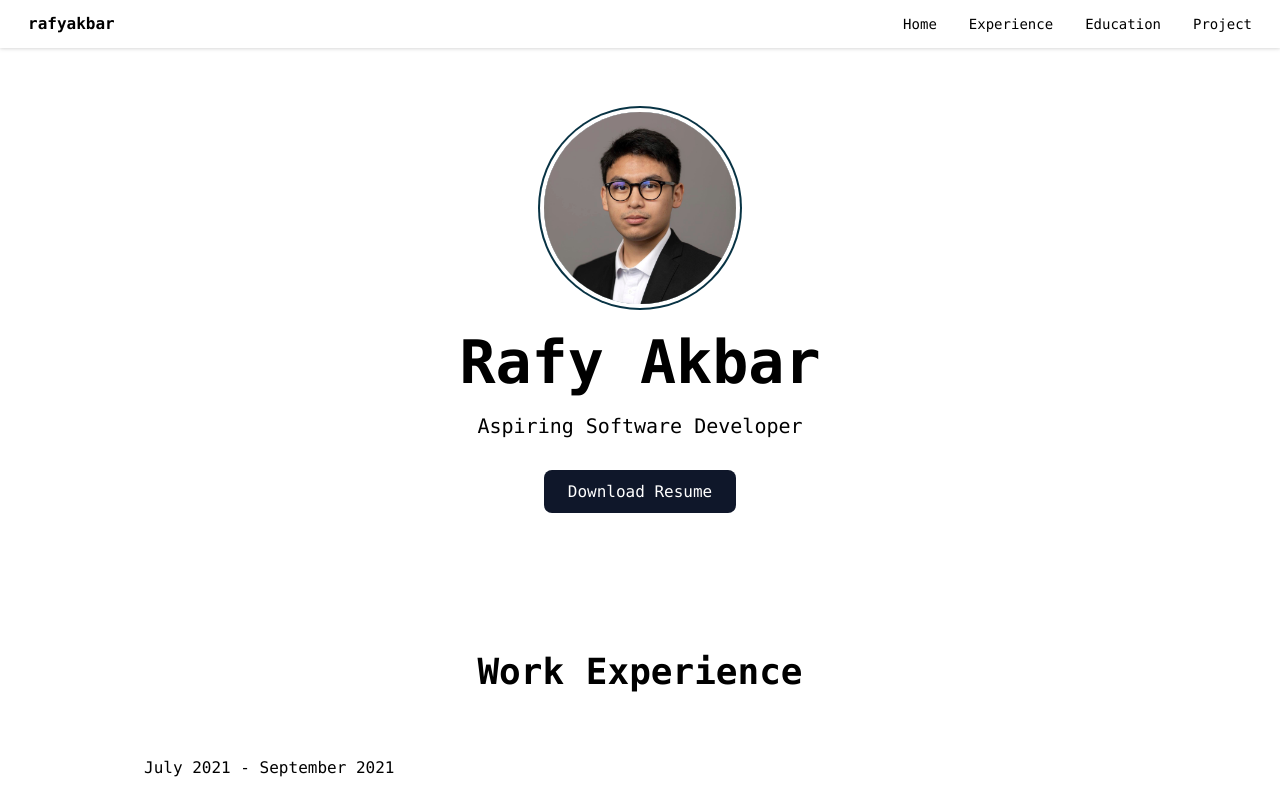
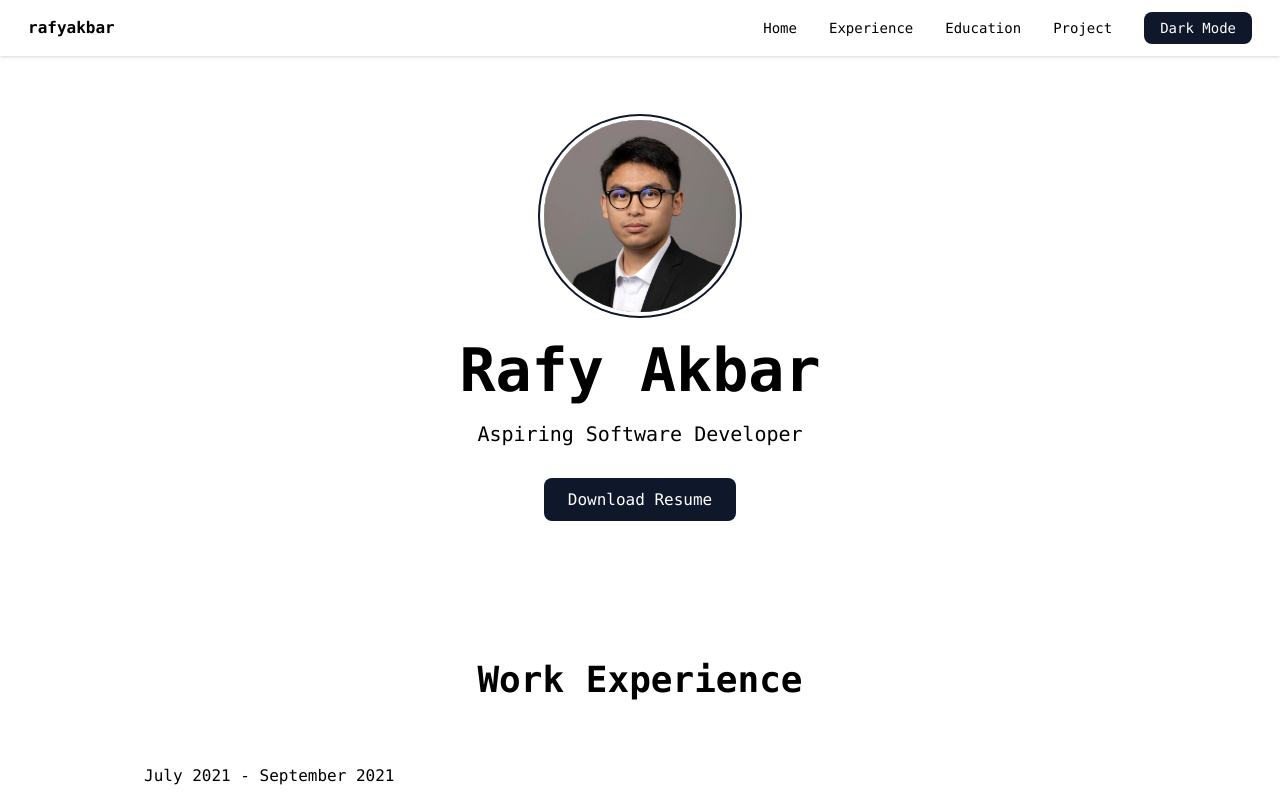
Before and after one commit to Rafyakbar02/portfolio-web, a React (Vite) app: page / in a window 1280 px wide. Shown: the top 794 px of the page. Built offline with nearby package versions, Linux system fonts and the light colour scheme.

Commit message:
implemented dark mode

```diff
--- a/src/App.jsx
+++ b/src/App.jsx
@@ -1,17 +1,62 @@
-import {
-  Navbar,
-  Hero,
-  Timeline,
-  ProjectList,
-  Contact,
-  Footer,
-} from "./components";
-import React from "react";
+import { Hero, Timeline, ProjectList, Contact, Footer } from "./components";
+import React, { useState } from "react";
+import { navLinks } from "./constants";
+import { menu, close } from "./assets";
 
 function App() {
+  const [darkMode, setDarkMode] = useState(false);
+  const [toggle, setToggle] = useState(false);
+
   return (
-    <div className="font-mono">
-      <Navbar />
+    <div className={`${darkMode ? "dark" : ""} font-mono`}>
+      <nav
+        className={` bg-white dark:bg-slate-900 dark:text-white sm:flex sm:justify-between sticky top-0 drop-shadow w-full p-3`}
+      >
+        <div className="flex justify-between items-center">
+          <a
+            className="font-semibold text-base  dark:hover:text-neutral-300 hover:text-neutral-700 hover:scale-105 transition ease-in mx-4"
+            href="#Home"
+          >
+            rafyakbar
+          </a>
+          <div className="sm:hidden flex flex-1 justify-end items-center">
+            <img
+              src={toggle ? close : menu}
+              alt="menu"
+              className="w-[28px] h-[28px] object-contain"
+              onClick={() => setToggle((prev) => !prev)}
+            />
+          </div>
+        </div>
+        <ul
+          className={`${
+            toggle ? "block" : "hidden"
+          } sm:flex sm:items-center justify-end mt-2 sm:mt-0`}
+        >
+          {navLinks.map((nav, index) => (
+            <li
+              key={nav.id}
+              className="my-3 sm:my-0 mx-4 text-sm hover:text-neutral-700 dark:hover:text-neutral-300"
+            >
+              <a
+                className="align-middle"
+                href={`#${nav.id}`}
+                scroll={false}
+                onClick={() => setToggle((prev) => !prev)}
+              >
+                {nav.title}
+              </a>
+            </li>
+          ))}
+
+          <button
+            className="text-sm transition-all ease-in px-4 py-1.5 mx-4 rounded-lg bg-slate-900 dark:bg-white text-white dark:text-slate-900 hover:bg-slate-800 hover:rounded-3xl"
+            onClick={() => setDarkMode((prev) => !prev)}
+          >
+            {darkMode ? "Light Mode" : "Dark Mode"}
+          </button>
+        </ul>
+      </nav>
       <Hero />
       <Timeline heading={"Work Experience"} />
       <Timeline heading={"Education"} />
--- a/src/components/Contact.jsx
+++ b/src/components/Contact.jsx
@@ -3,23 +3,35 @@ import { github, linkedin } from "../assets";
 
 const Contact = () => {
   return (
-    <div className="p-10">
+    <div className="p-10 dark:bg-slate-900 dark:text-white">
       <h2 className="text-xl font-semibold text-center mb-8">Find me on</h2>
       <div className="flex flex-wrap justify-center gap-8 mb-16">
         <a
-          className="flex items-center mr-8 hover:text-neutral-700"
+          className="flex items-center mr-8 hover:text-neutral-700 dark:hover:text-neutral-300"
           href="https://github.com/Rafyakbar02"
           target="_blank"
         >
-          <img className="mr-2" src={github} alt="" width="25" height="25" />
+          <img
+            className="mr-2 dark:invert"
+            src={github}
+            alt=""
+            width="25"
+            height="25"
+          />
           <h3 className="text-sm">github.com/Rafyakbar02</h3>
         </a>
         <a
-          className="flex items-center mr-8 hover:text-neutral-700"
+          className="flex items-center mr-8 hover:text-neutral-700 dark:hover:text-neutral-300"
           href="https://www.linkedin.com/in/rafy-akbar/"
           target="_blank"
         >
-          <img className="mr-2" src={linkedin} alt="" width="25" height="25" />
+          <img
+            className="mr-2 dark:invert"
+            src={linkedin}
+            alt=""
+            width="25"
+            height="25"
+          />
           <h3 className="text-sm">in/rafy-akbar</h3>
         </a>
       </div>
--- a/src/components/Footer.jsx
+++ b/src/components/Footer.jsx
@@ -2,7 +2,7 @@ import React from "react";
 
 const Footer = () => {
   return (
-    <div className="bg-white border border-gray-200 w-full p-3">
+    <div className="bg-white dark:bg-slate-900 dark:text-white border border-gray-200 dark:border-slate-900 w-full p-3">
       <p className="text-center text-sm">
         Copyright by Rafy Akbar 2023. All Rights Reserved.
       </p>
--- a/src/components/Hero.jsx
+++ b/src/components/Hero.jsx
@@ -2,12 +2,15 @@ import { resume, photo } from "../assets";
 
 const Hero = () => {
   return (
-    <div className="p-10 md:py-16 md:px-36 scroll-mt-12" id="Home">
+    <div
+      className="p-10 md:py-16 md:px-36 scroll-mt-12 dark:bg-slate-900 dark:text-white"
+      id="Home"
+    >
       <div className="mx-auto mb-7 h-48 w-48">
         <img
           src={photo}
           alt="photo"
-          className="rounded-full ring-2 ring-cyan-950 ring-offset-4"
+          className="rounded-full ring-2 ring-slate-900 dark:ring-white ring-offset-4"
         />
       </div>
       <div className="items-center text-center my-5">
@@ -16,7 +19,7 @@ const Hero = () => {
         <a
           href={resume}
           target="_blank"
-          className="transition-all ease-in px-6 py-3 font-medium rounded-lg bg-slate-900 text-white hover:bg-slate-800 hover:rounded-3xl"
+          className="transition-all ease-in px-6 py-3 font-medium rounded-lg bg-slate-900 dark:bg-white text-white dark:text-slate-900  hover:rounded-3xl"
         >
           Download Resume
         </a>
--- a/src/components/Navbar.jsx
+++ /dev/null
@@ -1,59 +0,0 @@
-import { useState } from "react";
-import { navLinks } from "../constants";
-import { menu, close } from "../assets";
-import { useEffect } from "react";
-
-const Navbar = () => {
-  const [toggle, setToggle] = useState(false);
-
-  return (
-    <nav
-      className={` bg-white dark:bg-slate-800 sm:flex sm:justify-between sticky top-0 drop-shadow w-full p-3`}
-    >
-      <div className="flex justify-between items-center">
-        <a
-          className="font-semibold text-base hover:text-neutral-700 hover:scale-105 transition ease-in mx-4"
-          href="#Home"
-        >
-          rafyakbar
-        </a>
-        <div className="sm:hidden flex flex-1 justify-end items-center">
-          <img
-            src={toggle ? close : menu}
-            alt="menu"
-            className="w-[28px] h-[28px] object-contain"
-            onClick={() => setToggle((prev) => !prev)}
-          />
-        </div>
-      </div>
-      <ul
-        className={`${
-          toggle ? "block" : "hidden"
-        } sm:flex sm:items-center justify-end mt-2 sm:mt-0`}
-      >
-        {navLinks.map((nav, index) => (
-          <li
-            key={nav.id}
-            className="my-3 sm:my-0 mx-4 text-sm hover:text-neutral-700"
-          >
-            <a
-              className="align-middle"
-              href={`#${nav.id}`}
-              scroll={false}
-              onClick={() => setToggle((prev) => !prev)}
-            >
-              {nav.title}
-            </a>
-          </li>
-        ))}
-        {/*
-          <button className="transition-all ease-in px-4 py-1.5 mx-4 rounded-lg bg-slate-900 text-white hover:bg-slate-800 hover:rounded-3xl">
-          Dark Mode
-        </button>
-        */}
-      </ul>
-    </nav>
-  );
-};
-
-export default Navbar;
--- a/src/components/ProjectCard.jsx
+++ b/src/components/ProjectCard.jsx
@@ -2,12 +2,14 @@ import React from "react";
 
 const ProjectCard = ({ title, language, link, content }) => {
   return (
-    <div className="bg-white p-7 sm:p-11 rounded-3xl shadow border-gray-200 content-center max-w-md">
-      <p className="text-gray-600 mb-2 text-xs">{language}</p>
+    <div className="bg-white dark:bg-slate-800 p-7 sm:p-11 rounded-3xl shadow content-center max-w-md dark:shadow-slate-800">
+      <p className="text-gray-600 dark:text-gray-400 mb-2 text-xs">
+        {language}
+      </p>
       <h1 className="text-xl font-semibold mb-2">{title}</h1>
       <p className="text-sm mb-4">{content}</p>
       <a
-        className="px-3 py-2 bg-slate-900 text-sm text-white rounded-lg"
+        className="transition-all px-3 py-2 bg-slate-900 dark:bg-white text-sm text-white dark:text-slate-900 rounded-lg hover:rounded-3xl"
         href={link}
         target="_blank"
       >
--- a/src/components/ProjectList.jsx
+++ b/src/components/ProjectList.jsx
@@ -4,7 +4,10 @@ import { projects } from "../constants";
 
 const ProjectList = () => {
   return (
-    <div className="p-10 md:py-16 md:px-36 scroll-mt-12" id="project">
+    <div
+      className="p-10 md:py-16 md:px-36 scroll-mt-12 dark:bg-slate-900 dark:text-white"
+      id="project"
+    >
       <h2 className="text-3xl font-semibold text-center mb-16">
         Latest Projects
       </h2>
--- a/src/components/Timeline.jsx
+++ b/src/components/Timeline.jsx
@@ -5,7 +5,10 @@ const Timeline = ({ heading }) => {
   let timelineID = heading == "Work Experience" ? "experience" : "education";
 
   return (
-    <div className="p-10 md:py-16 md:px-36 scroll-mt-12" id={timelineID}>
+    <div
+      className="p-10 md:py-16 md:px-36 scroll-mt-12 dark:bg-slate-900 dark:text-white"
+      id={timelineID}
+    >
       <h2 className="text-3xl md:text-4xl font-semibold text-center mb-16">
         {heading}
       </h2>
--- a/src/components/index.js
+++ b/src/components/index.js
@@ -1,4 +1,3 @@
-import Navbar from "./Navbar";
 import Hero from "./Hero";
 import Timeline from "./Timeline";
 import ProjectCard from "./ProjectCard";
@@ -6,4 +5,4 @@ import ProjectList from "./ProjectList";
 import Contact from "./Contact";
 import Footer from "./Footer";
 
-export { Navbar, Hero, Timeline, ProjectCard, ProjectList, Contact, Footer };
+export { Hero, Timeline, ProjectCard, ProjectList, Contact, Footer };
--- a/tailwind.config.js
+++ b/tailwind.config.js
@@ -1,7 +1,7 @@
 /** @type {import('tailwindcss').Config} */
 export default {
+  darkMode: "class",
   content: ["./index.html", "./src/**/*.{js,ts,jsx,tsx}"],
-  darkMode: "class",
   theme: {
     extend: {},
   },
```
